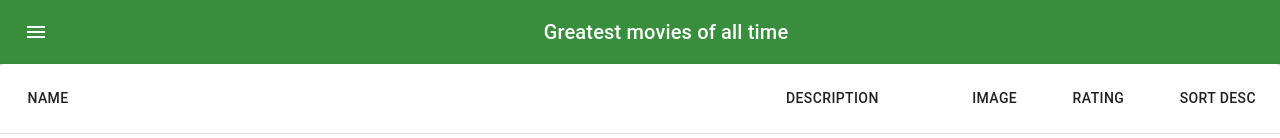
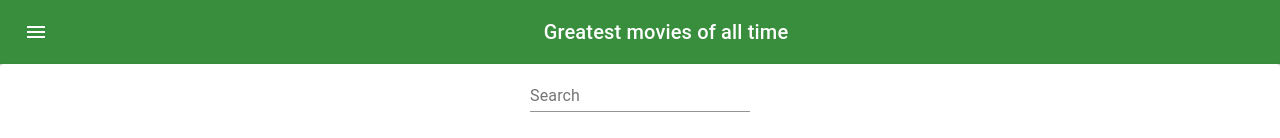
Before and after one commit to KamilStrozyk/AIAReact, a React (Create React App) app in the folder my-app/: page / in a window 1280 px wide. Shown: the top 138 px of the page. Built offline with nearby package versions, Linux system fonts and the light colour scheme.

Commit message:
add search

```diff
--- a/my-app/src/components/MovieTable.js
+++ b/my-app/src/components/MovieTable.js
@@ -5,6 +5,7 @@ import TableContainer from '@material-ui/core/TableContainer'
 import TableBody from '@material-ui/core/TableBody';
 import TableCell from '@material-ui/core/TableCell';
 import TableRow from '@material-ui/core/TableRow';
+import TextField from '@material-ui/core/TextField';
 import Paper from '@material-ui/core/Paper';
 import Button from '@material-ui/core/Button';
 import RemoveIcon from '@material-ui/icons/Remove';
@@ -15,9 +16,9 @@ class MovieTable extends Component {
         super();
         this.state = {
             tableData: data,
-            dataToDisplay: data,
             sortOrder: 1,
-            sortOderText: "Sort Desc"
+            sortOderText: "Sort Desc",
+            searchText: ""
         };
         this.sortData = this.sortData.bind(this)
         this.setSortOrder = this.setSortOrder.bind(this)
@@ -47,7 +48,7 @@ class MovieTable extends Component {
     sortData(compFunc) {
         let sortedData = this.state.tableData.sort(compFunc);
         this.setState({
-            dataToDisplay: sortedData
+            tableData: sortedData
         })
     }
 
@@ -75,16 +76,36 @@ class MovieTable extends Component {
     removeElement(id) {
         let tableData = this.state.tableData.filter(x => x.id !== id);
         let dataToDisplay = this.state.dataToDisplay.filter(x => x.id !== id);
-        this.setState ({
+        this.setState({
             tableData: tableData,
             dataToDisplay: dataToDisplay,
         });
+    }
+
+    filterData(data) {
+        let value = this.state.searchText;
+        if (value !== "") {
+            return data.filter(x => x.description.includes(value) || x.name.includes(value) || x.rating.toString().includes(value))
+        } else {
+            return data;
+        }
     }
 
     render() {
         let that = this;
         return (
             <TableContainer component={Paper}>
+                <TextField
+                    label="Search"
+                    variant="standard"
+                    spellCheck="false"
+                    value={this.state.searchText}
+                    onChange={(text) => {
+                        let value = text.target.value;
+                        that.setState({ searchText: value })
+                    }}
+
+                />
                 <Table aria-label="simple table">
                     <TableHead>
                         <TableRow>
@@ -96,7 +117,7 @@ class MovieTable extends Component {
                         </TableRow>
                     </TableHead>
                     <TableBody>
-                        {this.state.dataToDisplay.map((row) => (
+                        {this.filterData(this.state.tableData).map((row) => (
                             <TableRow>
                                 <TableCell component="th" scope="row">
                                     {row.name}
```
